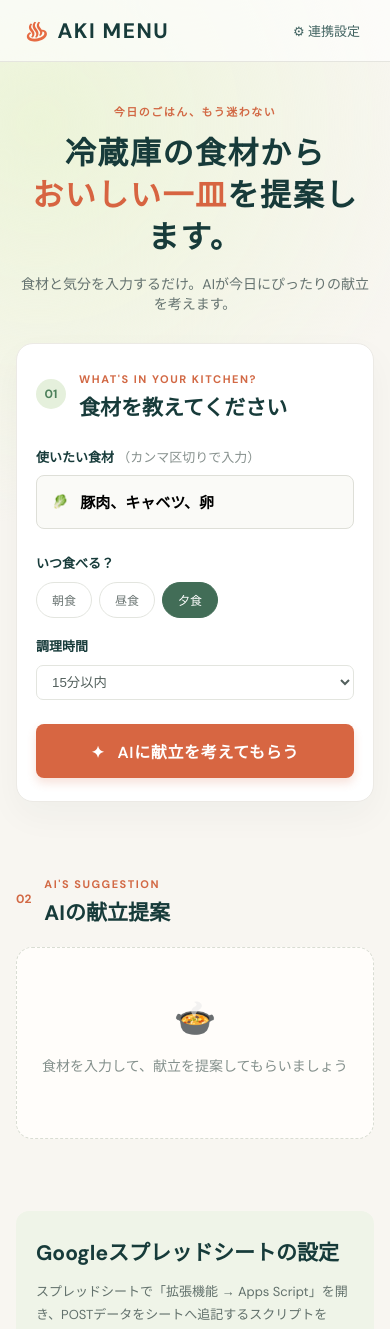
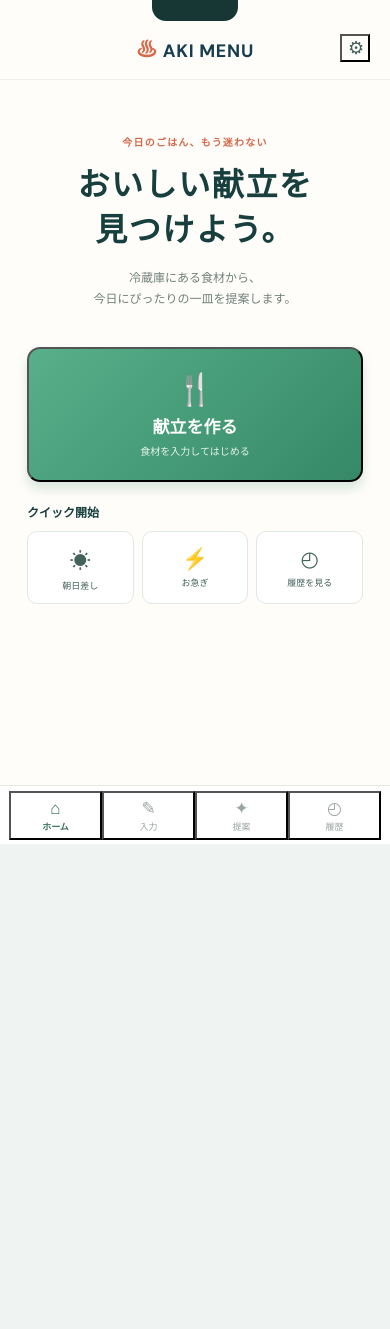
Before and after one commit to san-j24035-code/myapp, a React (Vite) app: page / in a window 390 px wide. Shown: the top 1329 px of the page. After the commit the page ends 844 px from the top, so only its background shows below. Built offline with nearby package versions, Linux system fonts and the light colour scheme.

Commit message:
Create four-screen mobile menu flow

```diff
--- a/src/App.jsx
+++ b/src/App.jsx
@@ -1,66 +1,50 @@
 import { useEffect, useState } from 'react';
 
-const recipeBook = [
-  { keys: ['豚', 'キャベツ'], title: '豚肉とキャベツのスタミナ炒め', time: '15分', emoji: '🥘', description: 'にんにく香る甘辛だれで、ごはんが進む定番おかずです。', steps: ['キャベツはざく切り、豚肉は食べやすい大きさにします。', 'フライパンで豚肉を炒め、色が変わったらキャベツを加えます。', 'しょうゆ・みりん・にんにくで味を整えて完成です。'] },
-  { keys: ['鶏', 'トマト'], title: '鶏肉とトマトのさっぱり煮', time: '20分', emoji: '🍅', description: 'トマトのうま味を生かした、軽やかな主菜です。', steps: ['鶏肉に塩こしょうを振り、こんがり焼きます。', 'くし形に切ったトマトと玉ねぎを加えます。', 'ふたをして8分ほど煮込み、塩で味を調えます。'] },
-  { keys: ['鮭', 'きのこ'], title: '鮭ときのこのバター醤油ソテー', time: '15分', emoji: '🐟', description: '香ばしいバター醤油で、秋らしい味わいに仕上げます。', steps: ['鮭の水気を拭き、小麦粉を薄くまぶします。', 'バターで鮭を両面焼き、きのこを加えます。', 'しょうゆを回しかけ、レモンを添えます。'] },
-  { keys: ['卵'], title: 'ふわふわ卵の中華あんかけ丼', time: '10分', emoji: '🍳', description: '冷蔵庫にある野菜でさっと作れる、やさしい一皿です。', steps: ['お好みの野菜を炒め、鶏がらスープを加えます。', '水溶き片栗粉でとろみをつけます。', '半熟に焼いた卵とごはんに、あんをかけます。'] },
-];
-
-const fallbackRecipe = { title: '冷蔵庫の食材で作る彩りワンプレート', time: '20分', emoji: '🍽️', description: 'いただいた食材を生かして、バランスよく仕上げるアレンジです。', steps: ['食材を火の通りにくい順に切り分けます。', 'フライパンで炒め、塩・こしょうで下味をつけます。', 'お好みの調味料で整え、主食と一緒に盛りつけます。'] };
 const DEFAULT_SHEET_URL = 'https://script.google.com/macros/s/AKfycbzVDpn21dq7gziYnU4PZQGR5JiBix46_QRnVfmKrl2Z5aUWTuJuop3pAEuRCW6Oy0v4qA/exec';
 
-const getHistory = () => {
-  try { return JSON.parse(localStorage.getItem('kondate-history') || '[]'); } catch { return []; }
-};
+const recipes = [
+  { keys: ['豚', 'キャベツ'], title: '豚肉とキャベツのスタミナ炒め', emoji: '🥘', time: '15分', description: 'にんにく香る甘辛だれで、ごはんが進む定番おかず。', steps: ['材料を食べやすい大きさに切る', '豚肉を炒め、キャベツを加える', '調味料を加えてさっと炒める'] },
+  { keys: ['鶏', 'トマト'], title: '鶏肉とトマトのさっぱり煮', emoji: '🍅', time: '20分', description: 'トマトのうま味を生かした、軽やかな主菜です。', steps: ['鶏肉に塩こしょうをふる', '鶏肉と野菜を焼く', 'トマトを加え、ふたをして煮込む'] },
+  { keys: ['鮭'], title: '鮭のバター醤油ソテー', emoji: '🐟', time: '15分', description: '香ばしいバター醤油で、手軽にごちそう感。', steps: ['鮭の水気を拭き、塩をふる', 'バターで両面をこんがり焼く', 'しょうゆを回しかけて完成'] },
+  { keys: ['卵'], title: 'ふわふわ卵の中華あんかけ丼', emoji: '🍳', time: '10分', description: '冷蔵庫にある野菜でさっと作れる一皿です。', steps: ['野菜を炒め、スープを加える', '水溶き片栗粉でとろみをつける', '半熟卵とごはんにあんをかける'] },
+];
+const fallback = { title: '冷蔵庫食材の彩りワンプレート', emoji: '🍽️', time: '20分', description: 'いただいた食材を生かす、バランスのよいアレンジです。', steps: ['食材を火の通りにくい順に切る', 'フライパンで炒めて下味をつける', 'お好みの調味料で味を整える'] };
+const loadHistory = () => { try { return JSON.parse(localStorage.getItem('kondate-history') || '[]'); } catch { return []; } };
 
 function App() {
-  const [ingredients, setIngredients] = useState('豚肉、キャベツ、卵');
+  const [screen, setScreen] = useState('home');
+  const [ingredients, setIngredients] = useState(['豚肉', 'キャベツ', '卵']);
+  const [draft, setDraft] = useState('');
   const [meal, setMeal] = useState('夕食');
-  const [minutes, setMinutes] = useState('15分以内');
+  const [minutes, setMinutes] = useState('10〜15分');
   const [suggestion, setSuggestion] = useState(null);
-  const [history, setHistory] = useState(getHistory);
+  const [history, setHistory] = useState(loadHistory);
   const [sheetUrl, setSheetUrl] = useState(() => localStorage.getItem('google-sheet-webhook') || DEFAULT_SHEET_URL);
   const [showSettings, setShowSettings] = useState(false);
-  const [saveMessage, setSaveMessage] = useState('');
+  const [message, setMessage] = useState('');
 
   useEffect(() => localStorage.setItem('kondate-history', JSON.stringify(history)), [history]);
   useEffect(() => localStorage.setItem('google-sheet-webhook', sheetUrl), [sheetUrl]);
+  const addIngredient = () => { const value = draft.trim(); if (value && !ingredients.includes(value)) setIngredients([...ingredients, value]); setDraft(''); };
+  const sendToSheet = async (item) => {
+    if (!sheetUrl) { setMessage('スプレッドシートの連携URLを設定してください。'); return; }
+    const payload = { date: new Date().toISOString(), dish: item.title, ingredients: item.ingredients.join('、'), meal: item.meal, cookingTime: item.time, requestedTime: item.minutes, steps: item.steps.join('\n') };
+    try { await fetch(sheetUrl, { method: 'POST', mode: 'no-cors', headers: { 'Content-Type': 'text/plain;charset=utf-8' }, body: JSON.stringify(payload) }); setMessage('スプレッドシートに自動記録しました'); } catch { setMessage('記録できませんでした'); }
+  };
+  const createSuggestion = () => {
+    const joined = ingredients.join(' ');
+    const recipe = recipes.find((item) => item.keys.every((key) => joined.includes(key))) || recipes.find((item) => item.keys.some((key) => joined.includes(key))) || fallback;
+    const item = { ...recipe, id: Date.now(), ingredients, meal, minutes, createdAt: new Date().toLocaleDateString('ja-JP', { month: 'numeric', day: 'numeric' }) };
+    setSuggestion(item); setHistory((prev) => [item, ...prev].slice(0, 12)); setScreen('suggestion'); setMessage(''); sendToSheet(item);
+  };
+  const nav = (target) => { if (target === 'suggestion' && !suggestion) return; setScreen(target); };
 
-  const sendToSheet = async (item) => {
-    if (!sheetUrl) {
-      setSaveMessage('スプレッドシート連携URLを設定すると、提案のたびに自動記録されます。');
-      return;
-    }
-    setSaveMessage('スプレッドシートへ自動記録中…');
-    const payload = { date: new Date().toISOString(), dish: item.title, ingredients: item.ingredients, meal: item.meal, cookingTime: item.time, requestedTime: item.minutes, steps: item.steps.join('\n') };
-    try {
-      await fetch(sheetUrl, { method: 'POST', mode: 'no-cors', headers: { 'Content-Type': 'text/plain;charset=utf-8' }, body: JSON.stringify(payload) });
-      setSaveMessage('この提案はスプレッドシートに自動記録されました。');
-    } catch { setSaveMessage('自動記録できませんでした。連携URLをご確認ください。'); }
-  };
-
-  const createSuggestion = () => {
-    const recipe = recipeBook.find((item) => item.keys.every((key) => ingredients.includes(key)))
-      || recipeBook.find((item) => item.keys.some((key) => ingredients.includes(key)))
-      || fallbackRecipe;
-    const item = { ...recipe, id: Date.now(), ingredients, meal, minutes, createdAt: new Date().toLocaleDateString('ja-JP', { month: 'numeric', day: 'numeric' }) };
-    setSuggestion(item);
-    setHistory((previous) => [item, ...previous.filter((entry) => entry.title !== item.title)].slice(0, 6));
-    sendToSheet(item);
-  };
-
-  return <div className="app-shell">
-    <header className="topbar"><div className="brand"><span className="pot">♨</span><span>AKI MENU</span></div><button className="settings-button" onClick={() => setShowSettings(!showSettings)}>⚙ 連携設定</button></header>
-    {showSettings && <section className="settings-panel"><div><strong>Googleスプレッドシート連携</strong><p>Google Apps Scriptで公開したWebアプリのURLを入力してください。</p></div><input value={sheetUrl} onChange={(e) => setSheetUrl(e.target.value)} placeholder="https://script.google.com/macros/s/.../exec" /><a href="#guide">設定方法を見る →</a></section>}
-    <main>
-      <section className="intro"><span className="eyebrow">今日のごはん、もう迷わない</span><h1>冷蔵庫の食材から<br /><em>おいしい一皿</em>を提案します。</h1><p>食材と気分を入力するだけ。AIが今日にぴったりの献立を考えます。</p></section>
-      <section className="input-card"><div className="card-heading"><span className="heading-number">01</span><div><span className="section-kicker">WHAT'S IN YOUR KITCHEN?</span><h2>食材を教えてください</h2></div></div><label>使いたい食材 <span>（カンマ区切りで入力）</span><div className="ingredient-input"><span>🥬</span><input value={ingredients} onChange={(e) => setIngredients(e.target.value)} placeholder="例：豚肉、キャベツ、卵" /></div></label><div className="choice-row"><div><label>いつ食べる？</label><div className="pills">{['朝食', '昼食', '夕食'].map((value) => <button key={value} className={meal === value ? 'selected' : ''} onClick={() => setMeal(value)}>{value}</button>)}</div></div><div><label>調理時間</label><select value={minutes} onChange={(e) => setMinutes(e.target.value)}><option>10分以内</option><option>15分以内</option><option>30分以内</option><option>時間はある</option></select></div></div><button className="suggest-button" onClick={createSuggestion}><span>✦</span> AIに献立を考えてもらう</button></section>
-      <section className="result-section"><div className="result-label"><span>02</span><div><span className="section-kicker">AI'S SUGGESTION</span><h2>AIの献立提案</h2></div></div>{suggestion ? <article className="recipe-card"><div className="recipe-visual"><span>{suggestion.emoji}</span><small>{suggestion.time}で完成</small></div><div className="recipe-content"><div className="recipe-title"><div><p>今日の{suggestion.meal}におすすめ</p><h3>{suggestion.title}</h3></div><span className="time-pill">⏱ {suggestion.time}</span></div><p className="description">{suggestion.description}</p><div className="used-ingredients">使用食材：{suggestion.ingredients}</div><ol>{suggestion.steps.map((step, i) => <li key={i}>{step}</li>)}</ol>{saveMessage && <p className="save-message">{saveMessage}</p>}</div></article> : <div className="empty-state"><div>🍲</div><p>食材を入力して、献立を提案してもらいましょう</p></div>}</section>
-      {history.length > 0 && <section className="history-section"><div className="history-heading"><div><span className="section-kicker">RECENTLY SUGGESTED</span><h2>最近の提案</h2></div><span>保存件数 {history.length}</span></div><div className="history-grid">{history.map((item) => <button className="history-card" onClick={() => setSuggestion(item)} key={item.id}><span>{item.emoji}</span><div><small>{item.createdAt}・{item.meal}</small><strong>{item.title}</strong></div><i>›</i></button>)}</div></section>}
-      <section id="guide" className="guide"><h2>Googleスプレッドシートの設定</h2><p>スプレッドシートで「拡張機能 → Apps Script」を開き、POSTデータをシートへ追記するスクリプトをWebアプリとしてデプロイします。発行された <code>/exec</code> URLを上部の「連携設定」に貼り付けると、提案をワンタップで記録できます。</p></section>
-    </main><footer>AKI MENU — 毎日の「何作ろう？」を、少し楽しく。</footer>
-  </div>;
+  const Header = ({ title, back }) => <header className="app-header">{back ? <button className="back" onClick={() => setScreen(back)}>‹</button> : <span className="header-space" />}<div className="logo"><b>♨</b> AKI MENU</div><button className="gear" onClick={() => setShowSettings(!showSettings)}>⚙</button></header>;
+  const Home = () => <><Header /><div className="home-page"><div className="home-kicker">今日のごはん、もう迷わない</div><h1>おいしい献立を<br />見つけよう。</h1><p>冷蔵庫にある食材から、<br />今日にぴったりの一皿を提案します。</p><button className="big-create" onClick={() => setScreen('input')}><span>🍴</span><strong>献立を作る</strong><small>食材を入力してはじめる</small></button><div className="quick-title">クイック開始</div><div className="quick-grid"><button onClick={() => { setMeal('朝食'); setScreen('input'); }}>☀<span>朝日差し</span></button><button onClick={() => { setMinutes('10分以内'); setScreen('input'); }}>⚡<span>お急ぎ</span></button><button onClick={() => { setScreen('history'); }}>◴<span>履歴を見る</span></button></div></div></>;
+  const Input = () => <><Header back="home" /><div className="page input-page"><div className="page-mark">01</div><h2>食材を入力</h2><p className="sub">冷蔵庫にある食材を追加してください</p><div className="add-row"><input value={draft} onChange={(e) => setDraft(e.target.value)} onKeyDown={(e) => e.key === 'Enter' && addIngredient()} placeholder="食材を入力" /><button onClick={addIngredient}>＋</button></div><div className="chips">{ingredients.map((item) => <span key={item}>{item}<button onClick={() => setIngredients(ingredients.filter((value) => value !== item))}>×</button></span>)}</div><section className="option"><label>食べる時間</label><div className="toggle">{['朝食', '昼食', '夕食'].map((item) => <button key={item} onClick={() => setMeal(item)} className={meal === item ? 'on' : ''}>{item}</button>)}</div></section><section className="option"><label>調理時間</label><div className="toggle time-toggle">{['10分以内', '10〜15分', '30分以内'].map((item) => <button key={item} onClick={() => setMinutes(item)} className={minutes === item ? 'on' : ''}>{item}</button>)}</div></section><button className="primary-action" disabled={!ingredients.length} onClick={createSuggestion}>✦ AIに献立を考えてもらう</button></div></>;
+  const Suggestion = () => <><Header back="input" />{suggestion ? <div className="page suggestion-page"><div className="page-mark">02</div><p className="eyebrow">AI'S SUGGESTION</p><h2>AIの献立提案</h2><div className="dish-visual"><span>{suggestion.emoji}</span></div><span className="meal-badge">今日の{suggestion.meal}</span><h3>{suggestion.title}</h3><p className="dish-desc">{suggestion.description}</p><div className="info-line"><span>⏱ {suggestion.time}</span><span>食材 {suggestion.ingredients.length}品</span></div><div className="steps"><b>作り方</b>{suggestion.steps.map((step, index) => <p key={step}><i>{index + 1}</i>{step}</p>)}</div><p className="saved-message">✓ {message || '献立を作成しました'}</p><button className="secondary-action" onClick={() => setScreen('input')}>別の献立を考える</button></div> : null}</>;
+  const History = () => <><Header back="home" /><div className="page history-page"><div className="page-mark">03</div><p className="eyebrow">MY MENU LOG</p><h2>献立の履歴</h2><p className="sub">これまでに提案したメニュー</p>{history.length ? <div className="history-list">{history.map((item) => <button key={item.id} onClick={() => { setSuggestion(item); setScreen('suggestion'); }}><span className="history-emoji">{item.emoji}</span><span><small>{item.createdAt}・{item.meal}</small><strong>{item.title}</strong><em>⏱ {item.time}</em></span><i>›</i></button>)}</div> : <div className="no-history">🍲<br />まだ提案履歴がありません</div>}</div></>;
+  return <div className="site"><div className="phone"><div className="speaker" />{showSettings && <div className="settings"><b>Googleスプレッドシート連携</b><input value={sheetUrl} onChange={(e) => setSheetUrl(e.target.value)} /><small>献立の提案時に自動で記録されます。</small></div>}{screen === 'home' && <Home />}{screen === 'input' && <Input />}{screen === 'suggestion' && <Suggestion />}{screen === 'history' && <History />}<nav>{[['home', '⌂', 'ホーム'], ['input', '✎', '入力'], ['suggestion', '✦', '提案'], ['history', '◴', '履歴']].map(([target, icon, label]) => <button key={target} className={screen === target ? 'active' : ''} onClick={() => nav(target)}><span>{icon}</span>{label}</button>)}</nav></div><aside className="desktop-copy"><span>AKI MENU</span><h2>毎日の献立を、<br />もっと手軽に。</h2><p>食材を入力するだけで、<br />あなたのためのレシピを提案します。</p><div>ホーム → 食材入力 → AI提案 → 履歴</div></aside></div>;
 }
 
 export default App;
```
Also changed, not shown: src/styles.css.
